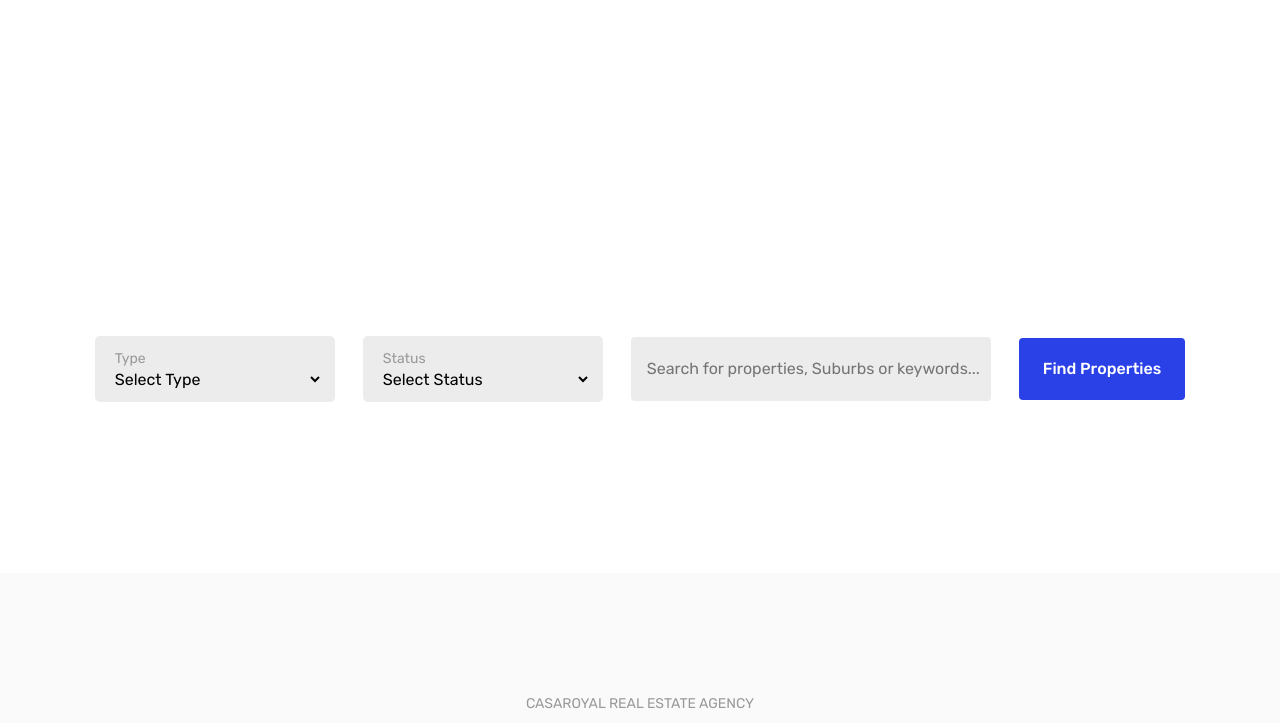
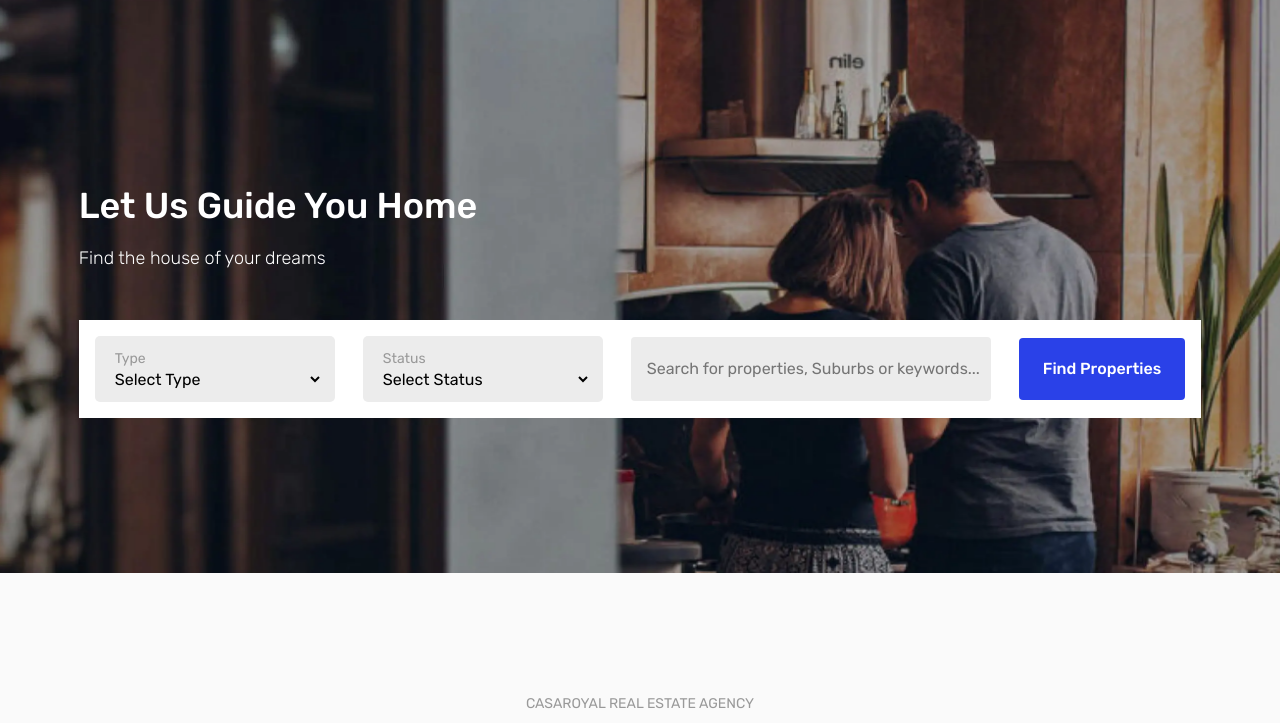
Before and after one commit to KailashGanesh/casaroyal, a website: page index.html in a window 1280 px wide. Shown: the part 77-800 px from the top of the page. Drawn offline with Linux system fonts and the light colour scheme; the site is published under a folder, as on GitHub Pages, so addresses that start at the root find nothing.

Commit message:
changed url of bg image

```diff
--- a/src/sass/components/_hero.scss
+++ b/src/sass/components/_hero.scss
@@ -1,7 +1,7 @@
 .hero{
     min-height: 650px;
 
-    background-image: url('/dist/images/hero-bg.webp');
+    background-image: url('images/hero-bg.webp');
     background-position: center center;
     background-repeat: no-repeat;
     background-size: cover;
```
Also changed, not shown: dist/main.css.
